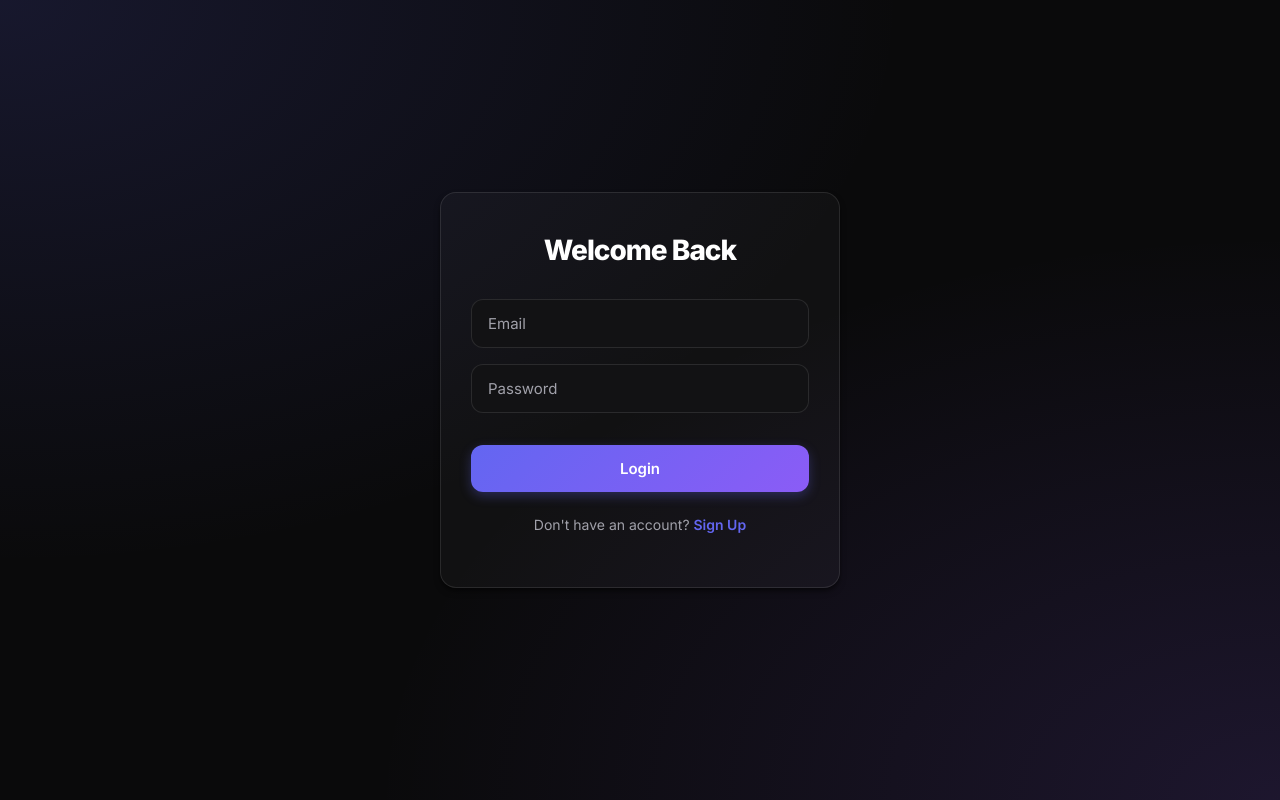
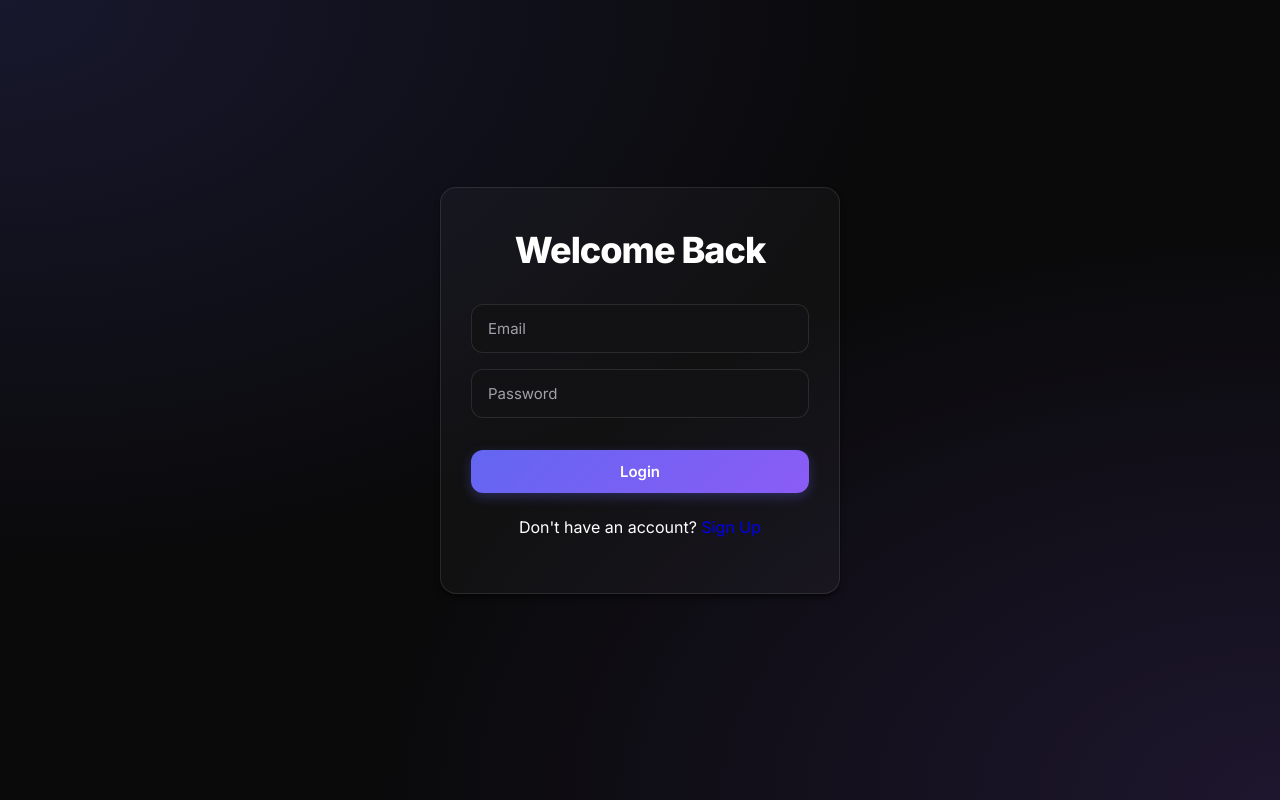
Before and after one commit to Ashmithaaaa/idea-forge-frontend, a React (Vite) app: page /login in a window 1280 px wide. Built offline with nearby package versions, Linux system fonts and the light colour scheme.

Commit message:
fix: login JSON + duplicate component

```diff
--- a/src/pages/Login.jsx
+++ b/src/pages/Login.jsx
@@ -24,15 +24,22 @@ const Login = () => {
         }),
       });
 
-      const data = await res.json();
+      // ✅ SAFE JSON PARSE
+      let data = null;
+      try {
+        data = await res.json();
+      } catch (err) {
+        console.warn("Invalid JSON response");
+      }
 
       if (!res.ok) {
-        alert("Login failed");
+        alert(data?.message || "Invalid email or password");
         return;
       }
 
-      localStorage.setItem("token", data.token);
-      localStorage.setItem("user", JSON.stringify(data.user));
+      // ✅ SAFE STORAGE
+      localStorage.setItem("token", data?.token || "");
+      localStorage.setItem("user", JSON.stringify(data?.user || {}));
 
       alert("Login successful");
       navigate("/");
@@ -62,10 +69,7 @@ const Login = () => {
           textAlign: "center",
         }}
       >
-        <h2
-          className="page-title"
-          style={{ fontSize: "28px", marginBottom: "32px" }}
-        >
+        <h2 className="page-title" style={{ marginBottom: "32px" }}>
           Welcome Back
         </h2>
 
@@ -90,30 +94,14 @@ const Login = () => {
 
           <button
             className="primary-btn"
-            style={{ width: "100%", marginTop: "16px", padding: "14px" }}
+            style={{ width: "100%", marginTop: "16px" }}
           >
             Login
           </button>
         </form>
 
-        <p
-          style={{
-            marginTop: "24px",
-            color: "var(--text-secondary)",
-            fontSize: "14px",
-          }}
-        >
-          Don't have an account?{" "}
-          <Link
-            to="/signup"
-            style={{
-              color: "var(--accent-primary)",
-              fontWeight: "600",
-              textDecoration: "none",
-            }}
-          >
-            Sign Up
-          </Link>
+        <p style={{ marginTop: "24px" }}>
+          Don't have an account? <Link to="/signup">Sign Up</Link>
         </p>
       </div>
     </div>
```
